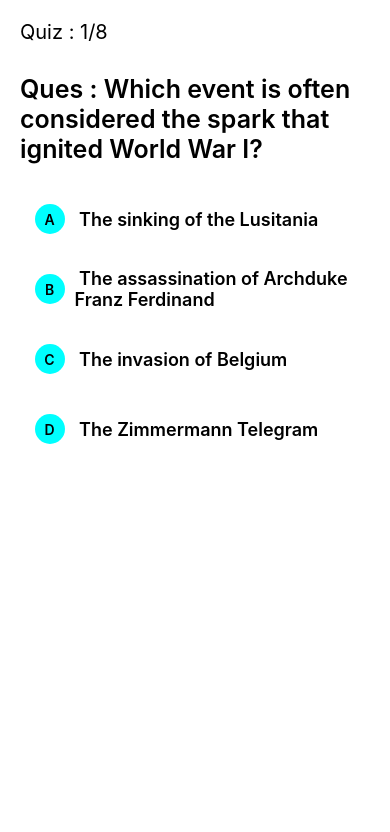
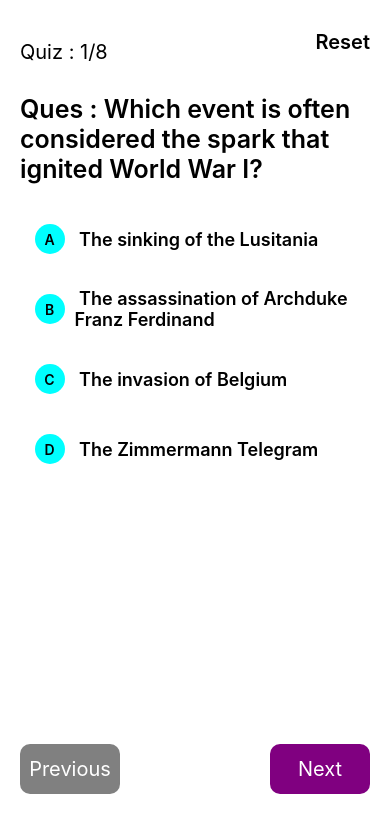
Before and after one commit to keshavchauhan-7/firstProject, a React Native app: screen / in a window 390 px wide. Shown: the top 832 px of the page. Built offline with nearby package versions, Linux system fonts and the light colour scheme.

Commit message:
create button and state

```diff
--- a/quizapp/QuestionItem.js
+++ b/quizapp/QuestionItem.js
@@ -3,7 +3,7 @@ import React from 'react'
 
 const { height, width } = Dimensions.get('window');
 
-const QuestionItem = ({ data }) => {
+const QuestionItem = ({ data, selectedOption }) => {
     return (
         <View style={{ width: width }}>
             <Text
@@ -26,28 +26,30 @@ const QuestionItem = ({ data }) => {
                                     width: '90%',
                                     height: 50,
                                     elevation: 3,
-                                    backgroundColor: 'white',
+                                    backgroundColor: data.marked == index + 1 ? 'purple' : 'white',
                                     marginTop: 10,
                                     marginBottom: 10,
                                     alignSelf: 'center',
                                     alignItems: 'center',
                                     paddingLeft: 15,
                                     flexDirection: 'row'
+                                }} onPress={() => {
+                                    selectedOption(index + 1);
                                 }}>
 
                                 <View style={{
                                     width: 30,
                                     height: 30,
                                     borderRadius: 15,
-                                    backgroundColor: 'cyan',
+                                    backgroundColor: data.marked == index + 1 ? '#fff' :'cyan',
                                     alignItems: 'center',
                                     justifyContent: 'center'
                                 }}>
-                                    <Text style={{ fontWeight: 600 }}>
+                                    <Text style={{ fontWeight: 600, color:'#000' }}>
                                         {index == 0 ? 'A' : index == 1 ? 'B' : index == 2 ? 'C' : 'D'}
                                     </Text>
                                 </View>
-                                <Text style={{ fontSize: 18, fontWeight: 600, marginLeft: 10 }}>{item}</Text>
+                                <Text style={{ fontSize: 18, fontWeight: 600, marginLeft: 10, color:data.marked == index + 1 ? 'white' :'#000' }}>{item}</Text>
                             </TouchableOpacity>
                         )
                     }}
--- a/quizapp/Questions.js
+++ b/quizapp/Questions.js
@@ -16,6 +16,7 @@ export const questionData = [
             'C) United States, Italy, Japan',
             'D) Ottoman Empire, Bulgaria, Germany'
         ],
+        marked: -1,
     },
     {
         question: 'Which countries were part of the Triple Entente?',
--- a/quizapp/QuizApp.js
+++ b/quizapp/QuizApp.js
@@ -1,33 +1,208 @@
-import React, { useState } from 'react'
-import { View, Text, FlatList } from 'react-native'
+import React, { useRef, useState } from 'react'
+import { View, Text, FlatList, TouchableOpacity, Dimensions, Modal } from 'react-native'
 import { questionData } from './Questions'
 import QuestionItem from './QuestionItem';
+const { height, width } = Dimensions.get('window')
 
 const QuizApp = () => {
   const [currentIndex, setCurrentindex] = useState(1);
+  const [questions, setQuestions] = useState(questionData);
+  const listRef = useRef()
+  const [modalVisible, setModalVisible] = useState(false);
+  const OnSelectOption = (index, x) => {
+    const tempData = questions;
+    tempData.map((item, ind) => {
+      if (index == ind) {
+        item.marked = x;
+      }
+    })
+    let temp = [];
+    tempData.map(item => {
+      temp.push(item)
+    })
+    setQuestions(temp);
+  };
+
+  const getTextScore = () => {
+    let marks = 0;
+    questions.map(item => {
+      if (item.marked !== -1) {
+        marks = marks + 5;
+      }
+    })
+    return marks;
+  }
+
+  const reset = () => {
+    const tempData = questions;
+    tempData.map((item, ind) => {
+      item.marked = -1;
+
+    })
+    let temp = [];
+    tempData.map(item => {
+      temp.push(item)
+    })
+    setQuestions(temp);
+  };
   return (
-
     <View style={{ flex: 1 }}>
-      <Text
-        style={{
+      <View style={{ flexDirection: 'row', justifyContent: 'space-between', alignItems: 'center', marginTop: 20 }}>
+        <Text
+          style={{
+            fontSize: 20,
+            marginTop: 20,
+            marginLeft: 20,
+            color: '#000'
+          }}
+        >Quiz : {'' + currentIndex + '/' + questionData.length}
+        </Text>
+        <Text style={{
           fontSize: 20,
-          marginTop: 20,
-          marginLeft: 20,
-          color: '#000'
+          marginRight: 20,
+          fontWeight: 600,
+          color: '#000',
         }}
-      >Quiz : {'' + currentIndex + '/' + questionData.length}</Text>
+          onPress={() => {
+            reset();
+            listRef.current.scrollToIndex({ animated: true, index: 0 })
+          }}>Reset</Text>
+      </View>
 
       <View style={{ marginTop: 30 }}>
         <FlatList
+          ref={listRef}
           showsHorizontalScrollIndicator={false}
           pagingEnabled
           horizontal
-          data={questionData}
+          onScroll={e => {
+            const x = e.nativeEvent.contentOffset.x / width;
+            setCurrentindex((x + 1).toFixed(0));
+          }}
+          data={questions}
           renderItem={({ item, index }) => {
-            return <QuestionItem data={item} />
+            return <QuestionItem data={item} selectedOption={(x) => OnSelectOption(index, x)} />
           }}
         />
       </View>
+      <View style={{
+        flexDirection: 'row',
+        justifyContent: 'space-between',
+        alignItems: 'center',
+        position: 'absolute',
+        bottom: 50,
+        width: '100%'
+      }}>
+        <TouchableOpacity style={{
+          backgroundColor: currentIndex > 1 ? 'purple' : 'gray',
+          height: 50,
+          width: 100,
+          borderRadius: 10,
+          marginLeft: 20,
+          justifyContent: 'center',
+          alignItems: 'center',
+        }}
+          onPress={() => {
+            if (currentIndex > 1) {
+              listRef.current.scrollToIndex({
+                animated: true,
+                index: parseInt(currentIndex) - 1 - 1,
+              })
+            }
+          }}
+        >
+          <Text style={{ color: '#fff', fontSize: 20 }}>Previous</Text>
+        </TouchableOpacity>
+
+        {currentIndex == 8 ? (<TouchableOpacity
+          style={{
+            backgroundColor: 'green',
+            height: 50,
+            width: 100,
+            borderRadius: 10,
+            marginRight: 20,
+            justifyContent: 'center',
+            alignItems: 'center',
+          }} onPress={() => {
+            setModalVisible(true);
+          }}>
+          <Text style={{ color: '#fff', fontSize: 20 }}>Submit</Text>
+        </TouchableOpacity>
+        ) : (<TouchableOpacity
+          style={{
+            backgroundColor: 'purple',
+            height: 50,
+            width: 100,
+            borderRadius: 10,
+            marginRight: 20,
+            justifyContent: 'center',
+            alignItems: 'center',
+          }} onPress={() => {
+            if (currentIndex < questions.length) {
+              listRef.current.scrollToIndex({
+                animated: true,
+                index: currentIndex,
+              })
+            }
+
+          }}>
+          <Text style={{ color: '#fff', fontSize: 20 }}>Next</Text>
+        </TouchableOpacity>
+        )}
+      </View>
+
+      <Modal
+        animationType="slide"
+        transparent={true}
+        visible={modalVisible}
+        onRequestClose={() => {
+          setModalVisible(!modalVisible);
+        }}>
+        <View style={{
+          flex: 1,
+          backgroundColor: 'rgba(0,0,0.5)',
+          justifyContent: 'center',
+          alignItems: 'center',
+
+        }}>
+          <View style={{
+            backgroundColor: '#ff9',
+            width: '90%',
+            borderRadius: 10
+          }}>
+
+            <Text style={{
+              fontSize: 30,
+              fontWeight: 800,
+              alignSelf: 'center',
+              marginTop: 20
+            }}>
+              Test Score
+            </Text>
+
+            <Text style={{
+              fontSize: 30,
+              fontWeight: 800,
+              alignSelf: 'center',
+              marginTop: 20
+            }}>
+              {getTextScore()}
+            </Text>
+
+            <TouchableOpacity style={{
+              alignSelf: 'center',
+              height: 40,
+              padding: 10,
+              borderWidth: 1,
+              borderRadius: 10,
+              marginTop: 20,
+              marginBottom: 20
+            }} onPress={() => { setModalVisible(!modalVisible) }}>
+              <Text>Close</Text>
+            </TouchableOpacity>
+          </View>
+        </View>
+      </Modal>
     </View>
   )
 }
```
